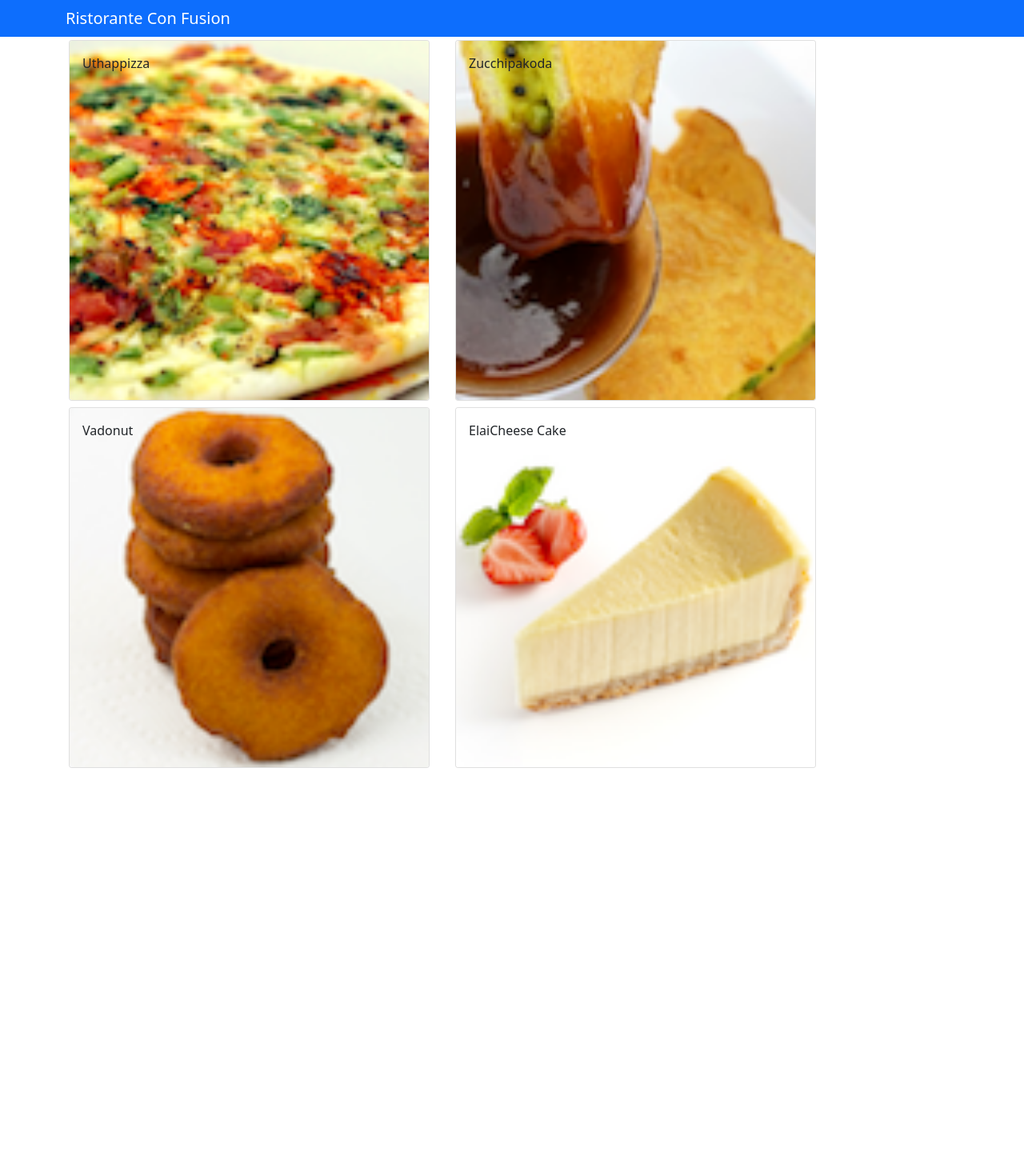
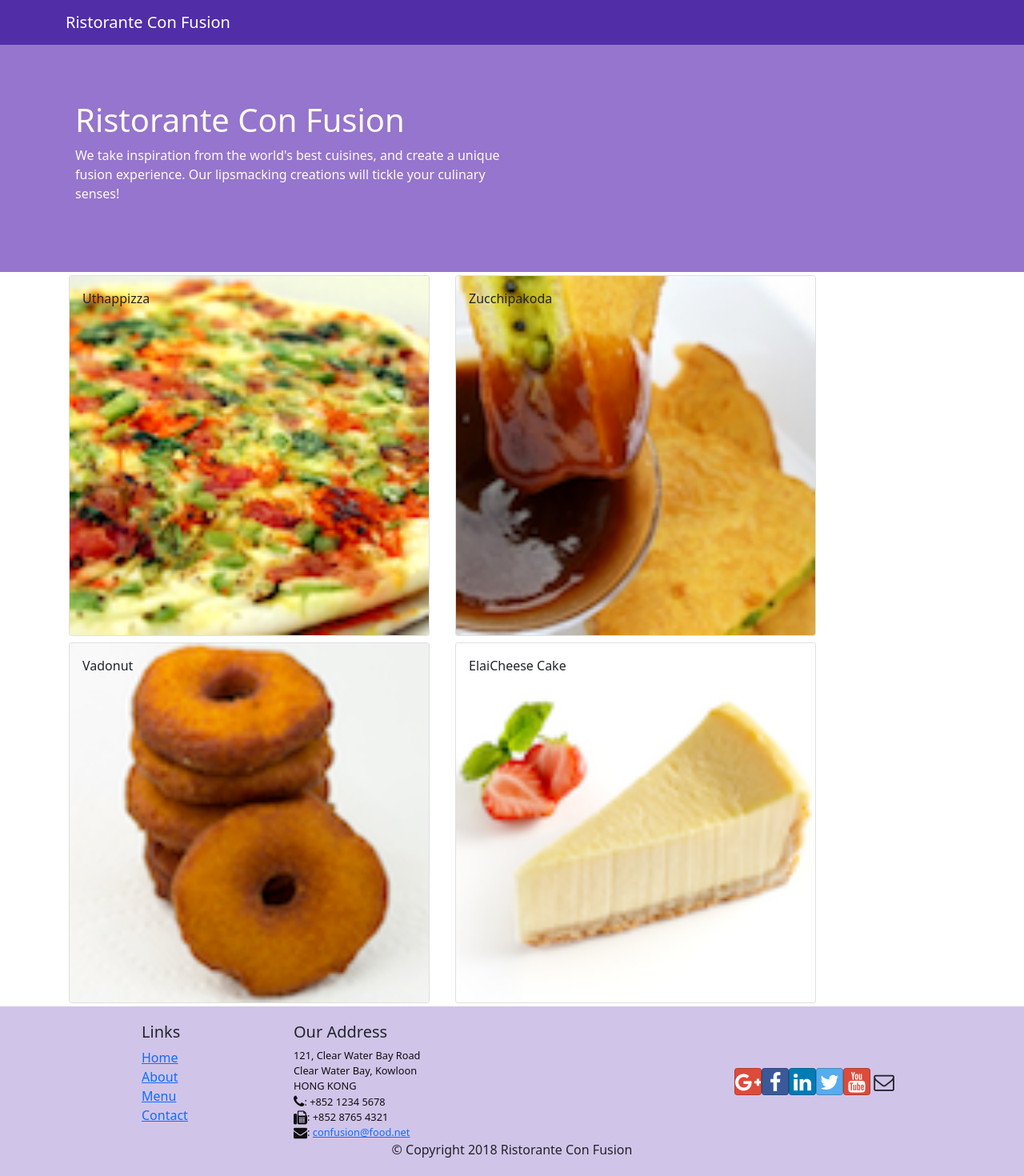
Before and after one commit to 01-DC/confusion-coursera-reactjs, a React (Vite) app: page / in a window 1280 px wide. Shown: the top 1470 px of the page at 80% size. Before the commit the page ends 964 px from the top, so only its background shows below. Built offline with nearby package versions, Linux system fonts and the light colour scheme.

Commit message:
create header & footer components

```diff
--- a/package.json
+++ b/package.json
@@ -9,10 +9,12 @@
   },
   "dependencies": {
     "bootstrap": "^5.1.3",
+    "bootstrap-social": "^5.1.1",
+    "font-awesome": "^4.7.0",
     "react": "^18.0.0",
     "react-dom": "^18.0.0",
     "react-popper": "^2.3.0",
-    "reactstrap": "^9.1.1"
+    "reactstrap": "^8.10.1"
   },
   "devDependencies": {
     "@types/react": "^18.0.0",
--- a/src/App.css
+++ b/src/App.css
@@ -0,0 +1,41 @@
+html,
+body {
+	margin: 0;
+	padding: 0;
+	box-sizing: border-box;
+	scroll-behavior: smooth;
+}
+
+.row-header {
+	margin: 0px auto;
+	padding: 0px auto;
+}
+
+.row-content {
+	margin: 0px auto;
+	padding: 50px 0px 50px 0px;
+	border-bottom: 1px ridge;
+	min-height: 400px;
+}
+
+.footer {
+	background-color: #d1c4e9;
+	margin: 0px auto;
+	padding: 20px 0px 20px 0px;
+}
+.jumbotron {
+	padding: 70px 30px 70px 30px;
+	margin: 0px auto;
+	background: #9575cd;
+	color: floralwhite;
+}
+
+address {
+	font-size: 80%;
+	margin: 0px;
+	color: #0f0f0f;
+}
+
+.navbar-dark {
+	background-color: #512da8;
+}
--- a/src/App.jsx
+++ b/src/App.jsx
@@ -1,5 +1,6 @@
 import React from "react"
 
+import './App.css'
 import Main from "./components/Main"
 
 function App() {
--- /dev/null
+++ b/src/components/Footer.jsx
@@ -0,0 +1,88 @@
+import React from "react"
+
+const Footer = () => {
+	return (
+		<div className="footer">
+			<div className="container">
+				<div className="row justify-content-center">
+					<div className="col-4 offset-1 col-sm-2">
+						<h5>Links</h5>
+						<ul className="list-unstyled">
+							<li>
+								<a href="#">Home</a>
+							</li>
+							<li>
+								<a href="#">About</a>
+							</li>
+							<li>
+								<a href="#">Menu</a>
+							</li>
+							<li>
+								<a href="contactus.html">Contact</a>
+							</li>
+						</ul>
+					</div>
+					<div className="col-7 col-sm-5">
+						<h5>Our Address</h5>
+						<address>
+							121, Clear Water Bay Road
+							<br />
+							Clear Water Bay, Kowloon
+							<br />
+							HONG KONG
+							<br />
+							<i className="fa fa-phone fa-lg"></i>: +852 1234
+							5678
+							<br />
+							<i className="fa fa-fax fa-lg"></i>: +852 8765 4321
+							<br />
+							<i className="fa fa-envelope fa-lg"></i>:{" "}
+							<a href="mailto:confusion@food.net">
+								confusion@food.net
+							</a>
+						</address>
+					</div>
+					<div className="col-12 col-sm-4 align-self-center">
+						<div className="text-center">
+							<a
+								className="btn btn-social-icon btn-google"
+								href="http://google.com/+">
+								<i className="fa fa-google-plus"></i>
+							</a>
+							<a
+								className="btn btn-social-icon btn-facebook"
+								href="http://www.facebook.com/profile.php?id=">
+								<i className="fa fa-facebook"></i>
+							</a>
+							<a
+								className="btn btn-social-icon btn-linkedin"
+								href="http://www.linkedin.com/in/">
+								<i className="fa fa-linkedin"></i>
+							</a>
+							<a
+								className="btn btn-social-icon btn-twitter"
+								href="http://twitter.com/">
+								<i className="fa fa-twitter"></i>
+							</a>
+							<a
+								className="btn btn-social-icon btn-google"
+								href="http://youtube.com/">
+								<i className="fa fa-youtube"></i>
+							</a>
+							<a className="btn btn-social-icon" href="mailto:">
+								<i className="fa fa-envelope-o"></i>
+							</a>
+						</div>
+					</div>
+				</div>
+				<div className="row justify-content-center">
+					<div className="col-auto">
+						<p>© Copyright 2018 Ristorante Con Fusion</p>
+					</div>
+				</div>
+			</div>
+		</div>
+	)
+}
+
+export default Footer
--- /dev/null
+++ b/src/components/Header.jsx
@@ -0,0 +1,31 @@
+import React from "react"
+import { Navbar, NavbarBrand, Jumbotron } from "reactstrap"
+
+const Header = () => {
+	return (
+		<>
+			<Navbar dark>
+				<div className="container">
+					<NavbarBrand href="/">Ristorante Con Fusion</NavbarBrand>
+				</div>
+			</Navbar>
+			<Jumbotron>
+				<div className="container">
+					<div className="row row-header">
+						<div className="col-12 col-sm-6">
+							<h1>Ristorante Con Fusion</h1>
+							<p>
+								We take inspiration from the world's best
+								cuisines, and create a unique fusion experience.
+								Our lipsmacking creations will tickle your
+								culinary senses!
+							</p>
+						</div>
+					</div>
+				</div>
+			</Jumbotron>
+		</>
+	)
+}
+
+export default Header
--- a/src/components/Main.jsx
+++ b/src/components/Main.jsx
@@ -1,9 +1,10 @@
 import React, { useState } from "react"
-import { Navbar, NavbarBrand } from "reactstrap"
 
 import { DISHES } from "../data/dishes"
 import Menu from "./Menu"
 import DishDetail from "./DishDetail"
+import Header from "./Header"
+import Footer from "./Footer"
 
 function Main() {
 	const [dishes, setDishes] = useState(DISHES)
@@ -11,11 +12,7 @@ function Main() {
 
 	return (
 		<div>
-			<Navbar dark color="primary">
-				<div className="container">
-					<NavbarBrand href="/">Ristorante Con Fusion</NavbarBrand>
-				</div>
-			</Navbar>
+			<Header />
 			<Menu
 				dishes={dishes}
 				onClick={(dishId) => setSelectedDish(dishId)}
@@ -29,6 +26,7 @@ function Main() {
 			) : (
 				<div></div>
 			)}
+			<Footer />
 		</div>
 	)
 }
--- a/src/index.css
+++ /dev/null
@@ -1,13 +0,0 @@
-body {
-  margin: 0;
-  font-family: -apple-system, BlinkMacSystemFont, 'Segoe UI', 'Roboto', 'Oxygen',
-    'Ubuntu', 'Cantarell', 'Fira Sans', 'Droid Sans', 'Helvetica Neue',
-    sans-serif;
-  -webkit-font-smoothing: antialiased;
-  -moz-osx-font-smoothing: grayscale;
-}
-
-code {
-  font-family: source-code-pro, Menlo, Monaco, Consolas, 'Courier New',
-    monospace;
-}
```
Also changed, not shown: src/main.jsx (+7 -7 lines), 1 other file (tests, documents, lock files or other folders).
